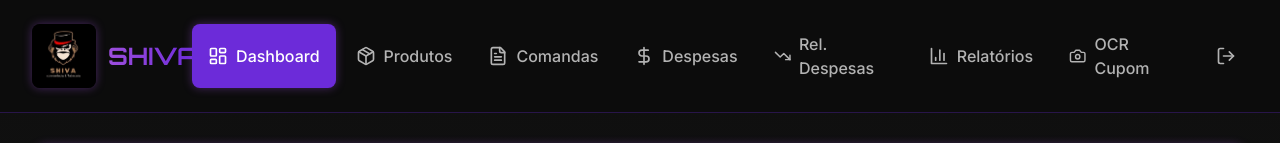
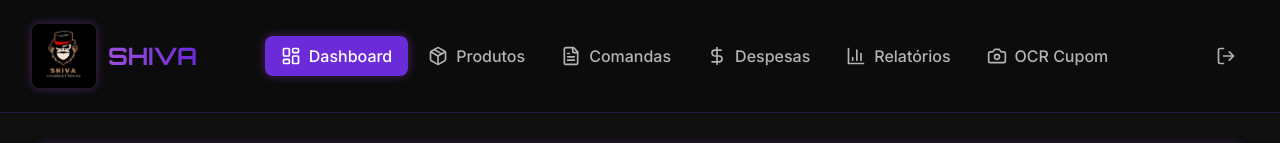
Before and after one commit to lucasfbraun/SHIVA-APP, a React (Vite) app in the folder frontend/: page / in a window 1280 px wide. Shown: the top 143 px of the page. Built offline with nearby package versions, Linux system fonts and the light colour scheme; no server answers; sample sign-in values are in the browser's storage.

Commit message:
chore: update navigation to consolidate reports tabs and remove redundant route

```diff
--- a/frontend/src/App.tsx
+++ b/frontend/src/App.tsx
@@ -10,7 +10,6 @@ import ComandaDetalhes from './pages/ComandaDetalhes';
 import Relatorios from './pages/Relatorios';
 import OCRCupom from './pages/OCRCupom';
 import Despesas from './pages/Despesas';
-import RelatorioDespesas from './pages/RelatorioDespesas';
 
 function App() {
   return (
@@ -27,7 +26,6 @@ function App() {
         <Route path="comandas" element={<Comandas />} />
         <Route path="comandas/:id" element={<ComandaDetalhes />} />
         <Route path="relatorios" element={<Relatorios />} />
-        <Route path="relatoriodespesas" element={<RelatorioDespesas />} />
         <Route path="despesas" element={<Despesas />} />
         <Route path="ocr" element={<OCRCupom />} />
       </Route>
--- a/frontend/src/components/Layout.tsx
+++ b/frontend/src/components/Layout.tsx
@@ -8,8 +8,7 @@ import {
   Menu,
   X,
   LogOut,
-  DollarSign,
-  TrendingDown
+  DollarSign
 } from 'lucide-react';
 import { useState } from 'react';
 import { authService } from '@/services/authService';
@@ -19,7 +18,6 @@ const navigation = [
   { name: 'Produtos', href: '/produtos', icon: Package },
   { name: 'Comandas', href: '/comandas', icon: FileText },
   { name: 'Despesas', href: '/despesas', icon: DollarSign },
-  { name: 'Rel. Despesas', href: '/relatoriodespesas', icon: TrendingDown },
   { name: 'Relatórios', href: '/relatorios', icon: BarChart3 },
   { name: 'OCR Cupom', href: '/ocr', icon: Camera },
 ];
```
